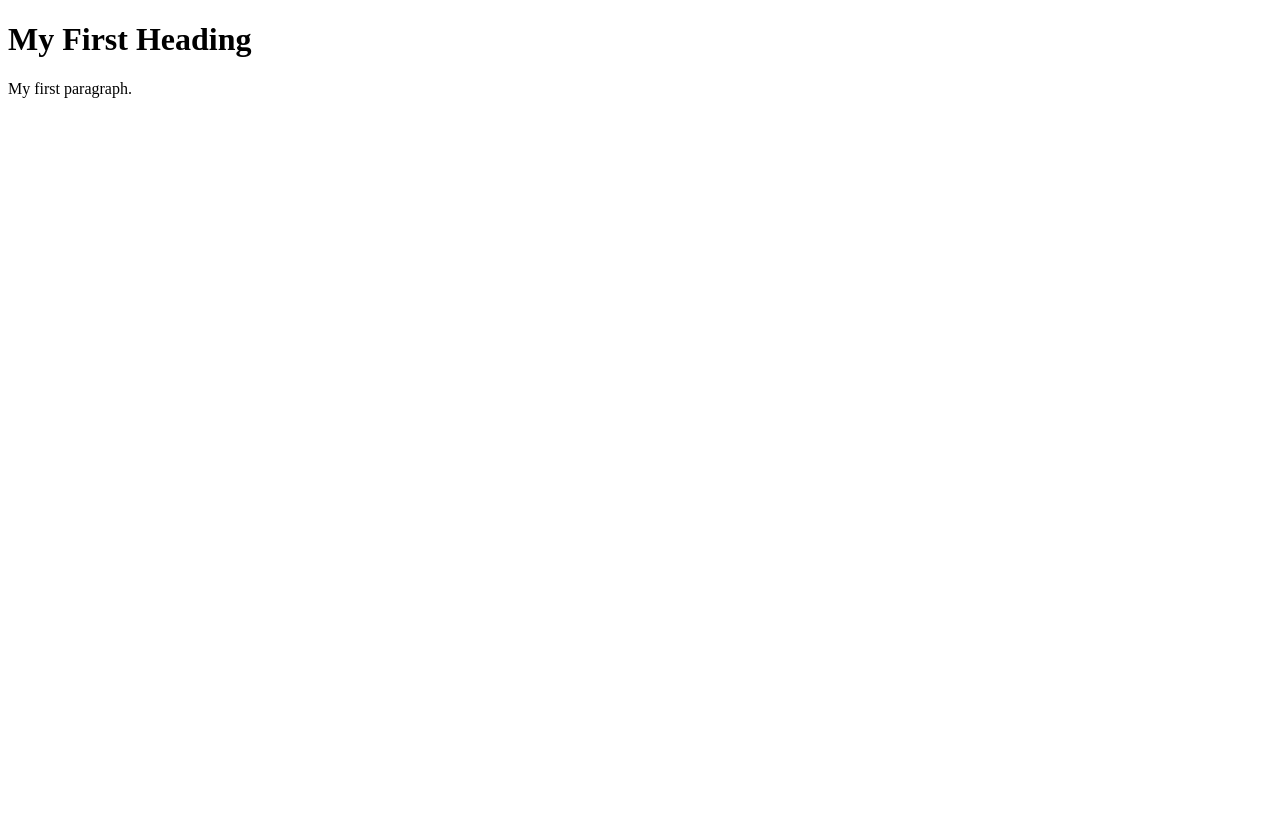
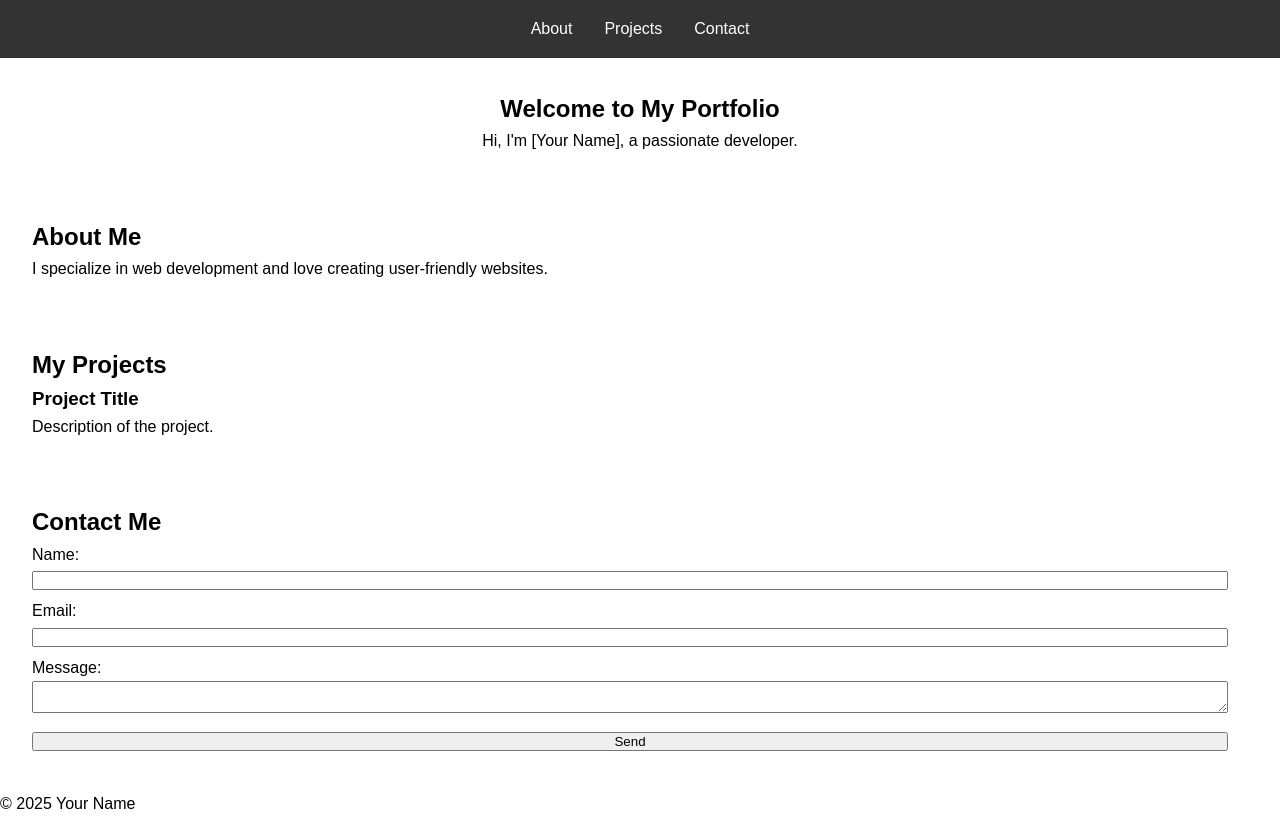
Before and after one commit to dnaisbitt/my-website, a plain HTML site: page index.html in a window 1280 px wide. Drawn offline with Linux system fonts and the light colour scheme.

Commit message:
first draft

```diff
--- a/index.html
+++ b/index.html
@@ -1,10 +1,50 @@
 <!DOCTYPE html>
-<html>
+<html lang="en">
 <head>
-<title>Page Title</title>
+ <meta charset="UTF-8">
+ <meta name="viewport" content="width=device-width, initial-scale=1.0">
+ <link rel="stylesheet" href="styles.css">
+ <title>My Portfolio</title>
 </head>
 <body>
-<h1>My First Heading</h1>
-<p>My first paragraph.</p>
+ <header>
+   <nav>
+     <ul>
+       <li><a href="#about">About</a></li>
+       <li><a href="#projects">Projects</a></li>
+       <li><a href="#contact">Contact</a></li>
+     </ul>
+   </nav>
+ </header>
+ <section id="hero">
+   <h1>Welcome to My Portfolio</h1>
+   <p>Hi, I'm [Your Name], a passionate developer.</p>
+ </section>
+ <section id="about">
+   <h2>About Me</h2>
+   <p>I specialize in web development and love creating user-friendly websites.</p>
+ </section>
+ <section id="projects">
+   <h2>My Projects</h2>
+   <div class="project">
+     <h3>Project Title</h3>
+     <p>Description of the project.</p>
+   </div>
+ </section>
+ <section id="contact">
+   <h2>Contact Me</h2>
+   <form action="#" method="post">
+     <label for="name">Name:</label>
+     <input type="text" id="name" name="name" required>
+     <label for="email">Email:</label>
+     <input type="email" id="email" name="email" required>
+     <label for="message">Message:</label>
+     <textarea id="message" name="message" required></textarea>
+     <button type="submit">Send</button>
+   </form>
+ </section>
+ <footer>
+   © 2025 Your Name
+ </footer>
 </body>
 </html>
--- /dev/null
+++ b/styles.css
@@ -0,0 +1,46 @@
+/* General Reset */
+* {
+ margin: 0;
+ padding: 0;
+ box-sizing: border-box;
+}
+body {
+ font-family: Arial, sans-serif;
+ line-height: 1.6;
+}
+header {
+ background: #333;
+ color: #fff;
+ padding: 1rem;
+}
+header ul {
+ display: flex;
+ justify-content: center;
+ list-style: none;
+}
+header ul li {
+ margin: 0 1rem;
+}
+header ul li a {
+ color: #fff;
+ text-decoration: none;
+}
+#hero {
+ text-align: center;
+ padding: 2rem;
+}
+#about, #projects, #contact {
+ padding: 2rem;
+}
+project {
+ background: #f4f4f4;
+ margin-bottom: 1rem;
+ padding: 1rem;
+}
+form label {
+ display: block;
+}
+form input, form textarea, form button {
+ width: calc(100% - 20px);
+ margin-bottom: .5rem;
+}
```
Also changed, not shown: 1 other file.
